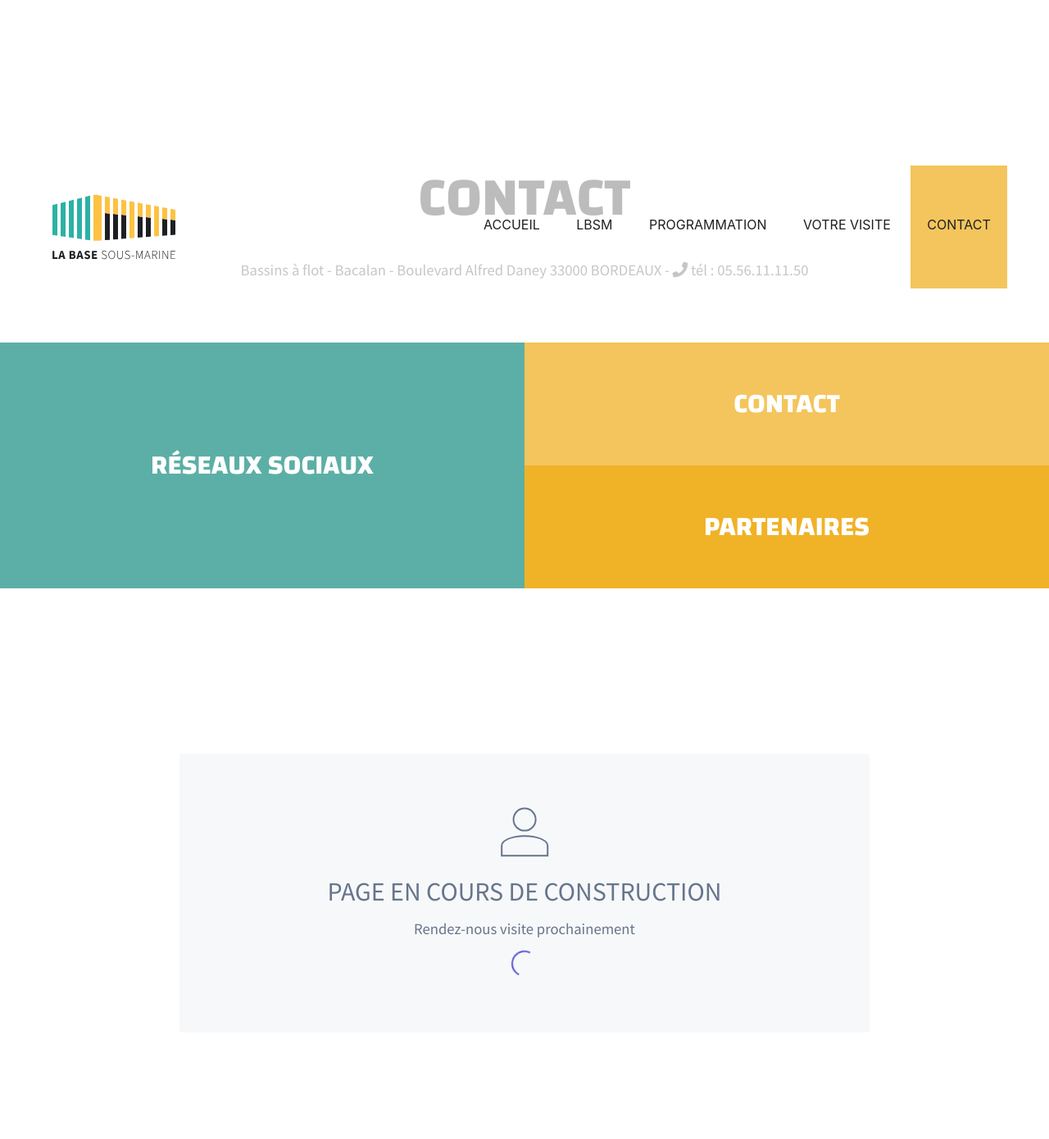
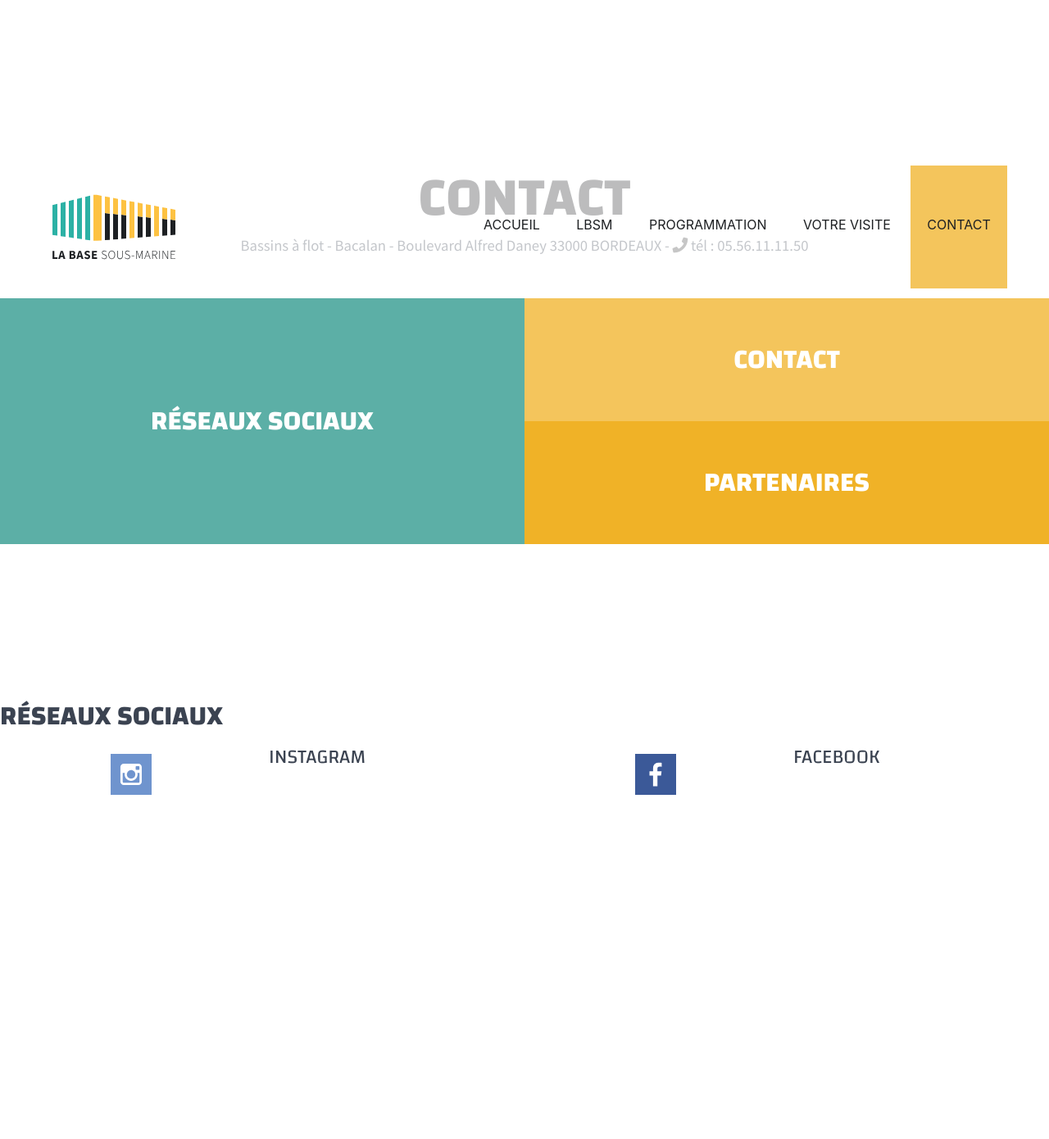
Before and after one commit to QRAVET/BSM, a PHP site: page /contact.php in a window 1280 px wide. Shown: the top 1390 px of the page at 82% size. Run offline with PHP 8.4, Linux system fonts and the light colour scheme.

Commit message:
commit mid day 2 - 120319

```diff
--- a/contact.php
+++ b/contact.php
@@ -40,30 +40,43 @@
 
         <!-- Buttons picture hover -->
         <div class="columns">
-            <div class="column col-6 white"">
+            <div class="column col-6 col-md-12 white">
                 <a class="columns text-center h3-auto-big hover-social" href="#social"><h3>réseaux sociaux</h3></a>
             </div>
-            <div class="column col-6 white"">
+            <div class="column col-6 white hide-md">
                 <a class="columns text-center h3-auto hover-contact" href="#contact"><h3>contact</h3></a>
                 <a class="columns text-center h3-auto hover-partners" href="#partners"><h3>partenaires</h3></a>
             </div>
-        </div>
-
-        <!-- Work in progress -->
-        <div class="columns h1-page">
-            <div class="column col-8 col-mx-auto empty">
-                <div class="empty-icon">
-                    <i class="icon icon-people icon-4x"></i>
-                </div>
-                <p class="empty-title h2 text-uppercase hide-md">Page en cours de construction</p>
-                <p class="empty-title h4 text-uppercase show-md">Page en cours de construction</p>
-                <p class="empty-subtitle">Rendez-nous visite prochainement</p>
-                <div class="loading loading-lg"></div>
+            <div class="column col-6 col-md-12 white show-md">
+                <a class="columns text-center h3-auto hover-contact" href="#contact"><h3>contact</h3></a>
+            </div>
+            <div class="column col-6 col-md-12 white show-md">
+                <a class="columns text-center h3-auto hover-partners" href="#partners"><h3>partenaires</h3></a>
             </div>
         </div>
+    </div><!-- fin du container-->
 
+    <div class="container grid-xl">
+        <div class="columns section-1" id="social"><!-- Section RESEAUX SOCIAUX -->
+            <h3>réseaux sociaux</h3>
+        </div>
+        <div class="columns">
+            <div class="column col-6 col-md-12">
+                <div class="columns">
+                    <div class="column logo-insta-footer"></div>
+                    <div class="column api-insta"><h4>instagram</h4></div>
+                </div>
+                <div class="columns"></div>
+            </div>
+            <div class="column col-6 col-md-12">
+                <div class="columns">
+                    <div class="column logo-fb-footer"></div>
+                    <div class="column api-fb"><h4>facebook</h4></div>
+                </div>
+                <div class="columns"></div>
+            </div>
+        </div>
     </div>
-
     <!-- footer -->
     <?php include './inc/footer.php' ?>
 
--- a/css/style.css
+++ b/css/style.css
@@ -991,6 +991,10 @@
 }
 
 /***** Page CONTACT *****/
+.h1-page > .container > p {
+  margin: -30px 0 0 0;
+}
+
 .body-contact {
   height: 1950px;
   position: relative;
@@ -1059,6 +1063,10 @@
   transition: 0.5s;
 }
 
+.api-fb h4 {
+  margin: auto;
+}
+
 /***** Page MENTIONS LEGALES *****/
 .hover-mentions {
   background-color: #f4c55c;
```
Also changed, not shown: sass/stylesheet.scss (+7 -0 lines), 1 other file.
